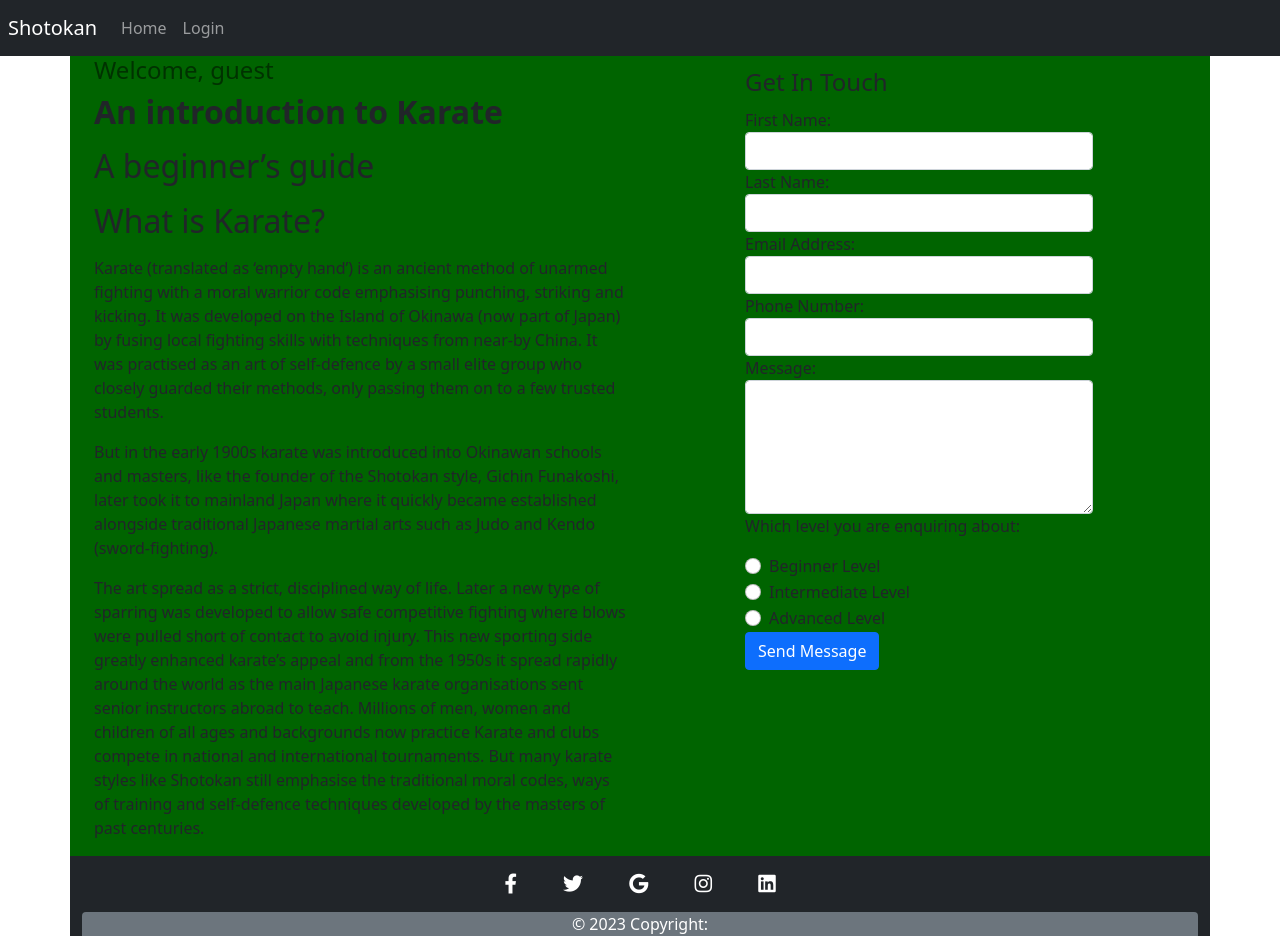
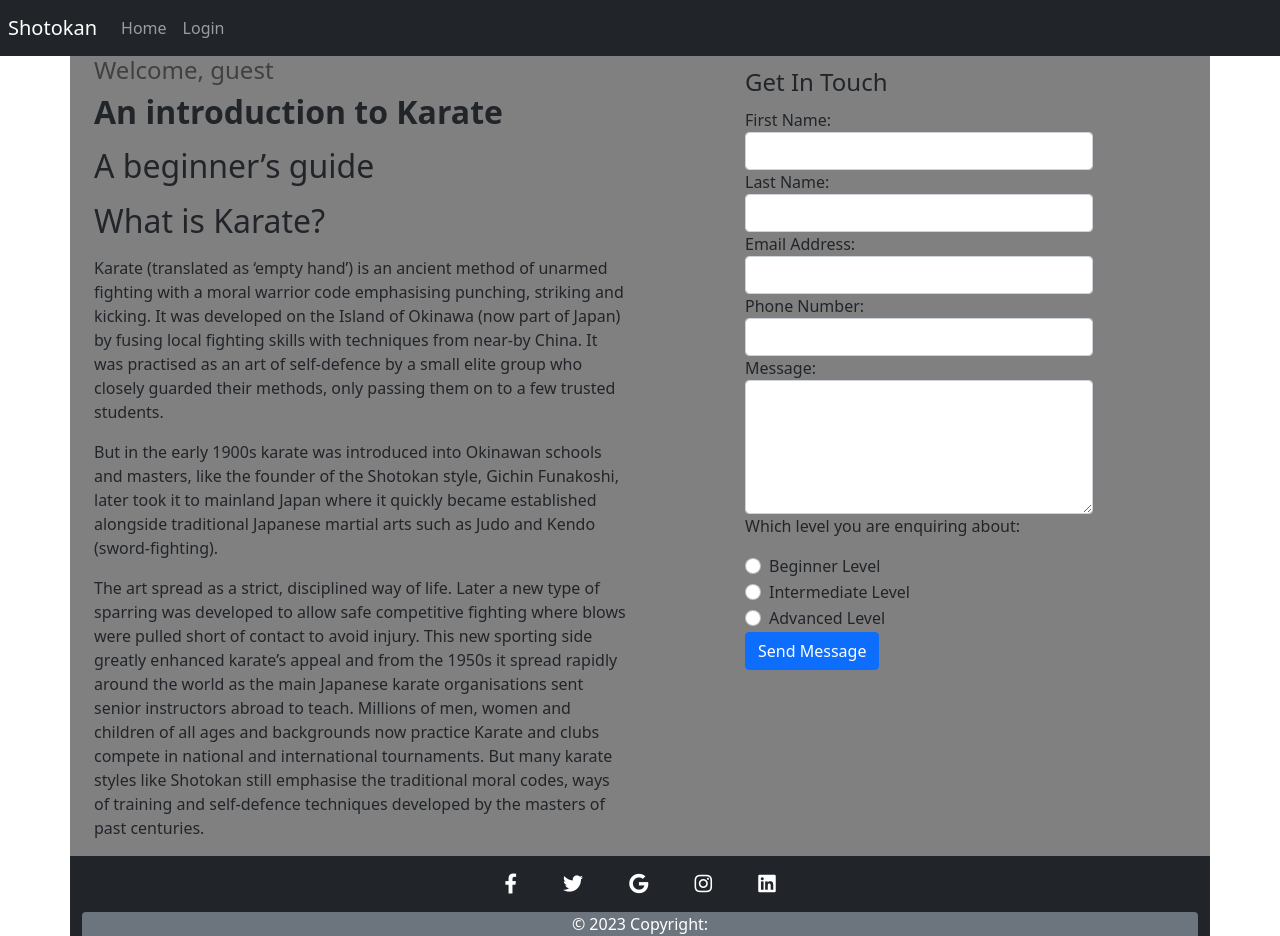
Before and after one commit to Shaga-Matula/Shotokan-Karate, a Django app: page / in a window 1280 px wide. Run offline with Django 3.2, Linux system fonts and the light colour scheme; some libraries are stand-ins or nearby versions.

Commit message:
deployment test

```diff
--- a/templates/index.html
+++ b/templates/index.html
@@ -4,7 +4,7 @@
 
 
 
-<div class="container contacts-page testclass">
+<div class="container contacts-page">
     <div class="row mx-auto">
         <div class="order-1 order-md-1 col-sm-12 col-md-12 col-lg-6">
             {% load account %}
```
